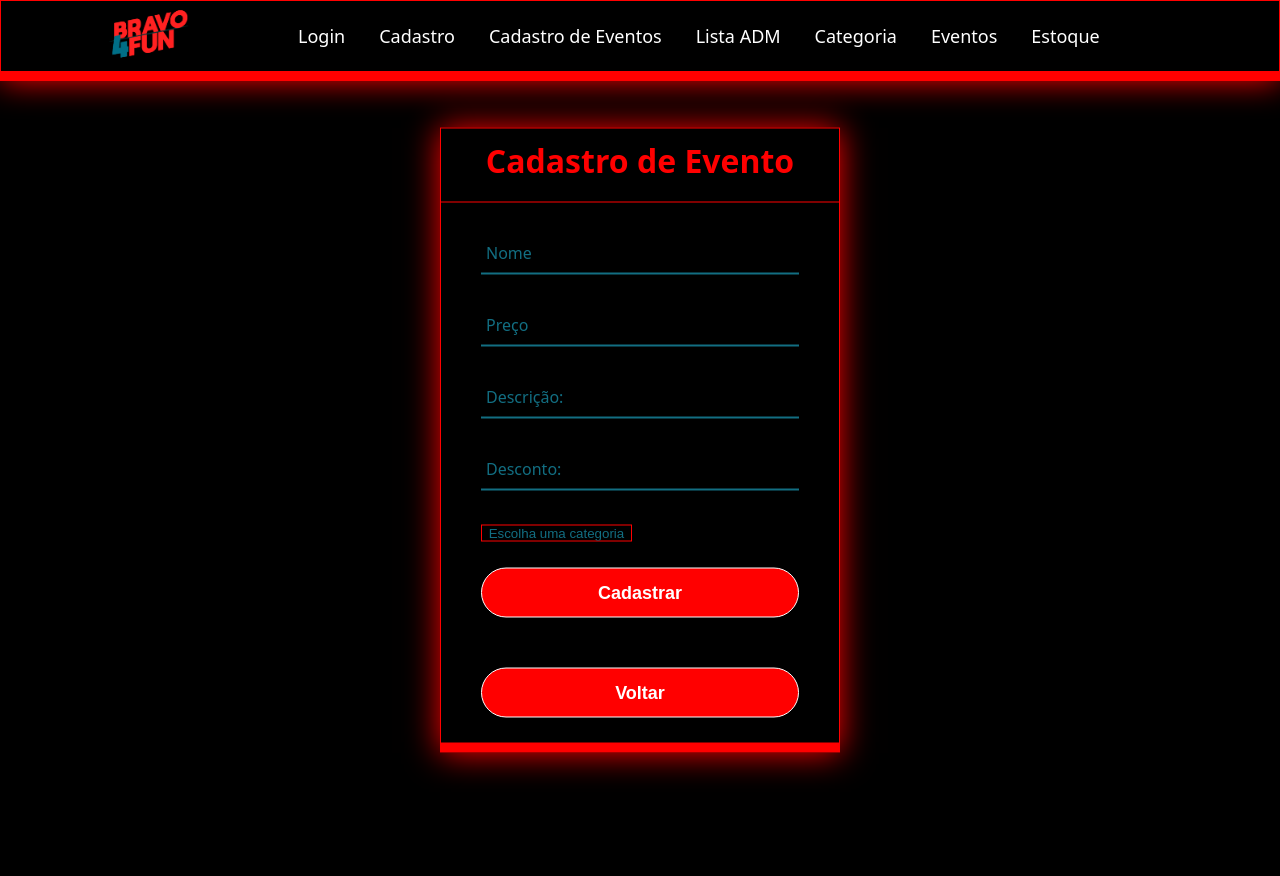
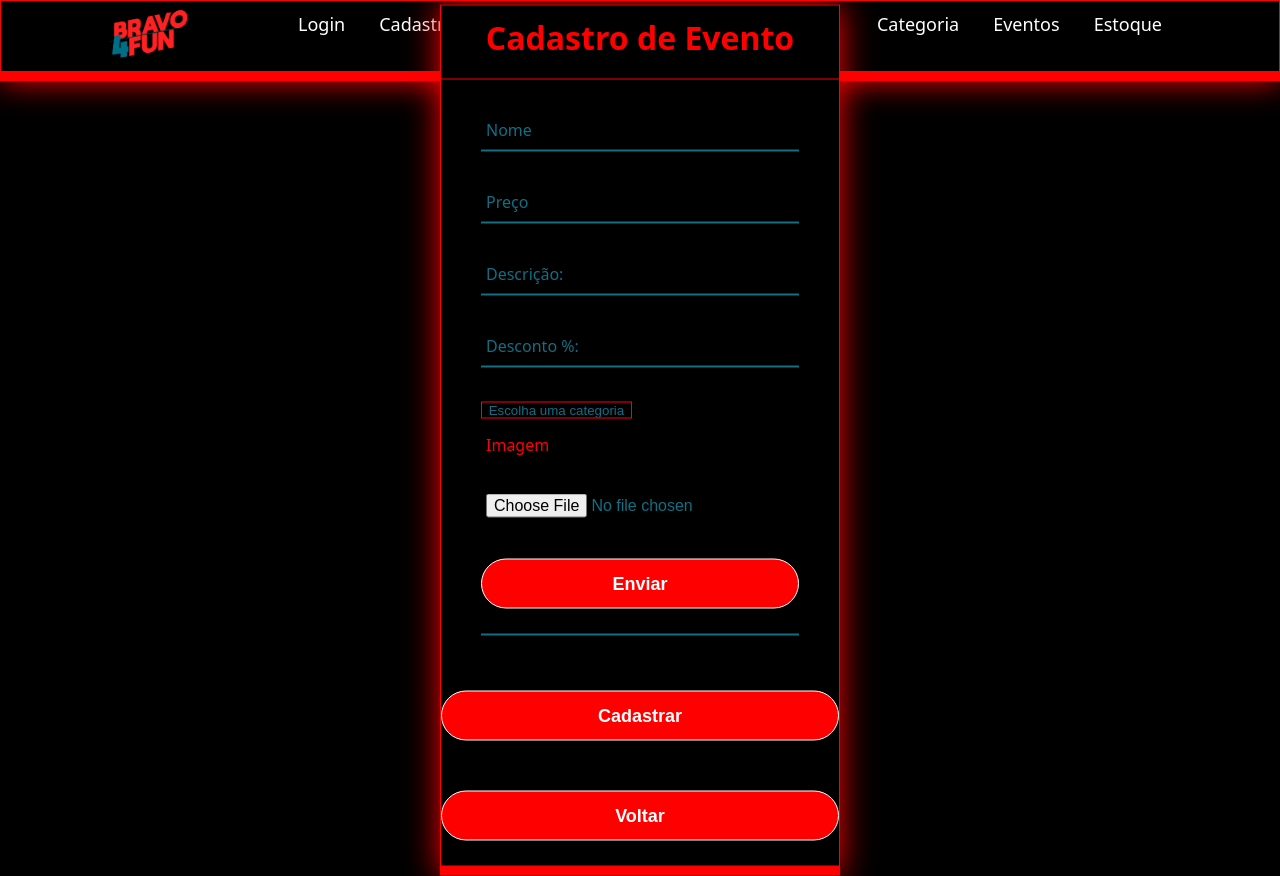
Before and after one commit to JoaoCavalcanteS/PI_2_Semestre, a PHP site: page /cadastroDeProdutos.php?id=1 in a window 1280 px wide. Before the commit the page ends 780 px from the top, so only its background shows below. Run offline with PHP 8.4, Linux system fonts and the light colour scheme; data that the repository does not hold is empty.

Commit message:
Correção de bugs

```diff
--- a/CATEGORIAS/listaCategoria.php
+++ b/CATEGORIAS/listaCategoria.php
@@ -184,6 +184,7 @@
                         <li><a href="../CRUD/login.php">Login</a></li>
                         <li><a href="../CRUD/CadastroAdm.php">Cadastro</a></li>
                         <li><a href="../PRODUTOS/cadastroDeProdutos.php">Cadastro de Eventos</a></li>
+                        <li><a href="../CATEGORIAS/cadastrarCategoria.php">Cadastro de Categorias</a></li>
                         <li><a href="../CRUD/listaradmins.php">Lista ADM</a></li>
                         <li><a href="../CATEGORIAS/listaCategoria.php">Categoria</a></li>
                         <li><a href="../PRODUTOS/listaProdutos.php">Eventos</a></li>
--- a/CRUD/cadastroAdm.php
+++ b/CRUD/cadastroAdm.php
@@ -200,6 +200,7 @@
                         <li><a href="login.php">Login</a></li>
                         <li><a href="CadastroAdm.php">Cadastro</a></li>
                         <li><a href="../PRODUTOS/cadastroDeProdutos.php">Cadastro de Eventos</a></li>
+                        <li><a href="../CATEGORIAS/cadastrarCategoria.php">Cadastro de Categorias</a></li>
                         <li><a href="listaradmins.php">Lista ADM</a></li>
                         <li><a href="../CATEGORIAS/listaCategoria.php">Categoria</a></li>
                         <li><a href="../PRODUTOS/listaProdutos.php">Eventos</a></li>
--- a/CRUD/listaradmins.php
+++ b/CRUD/listaradmins.php
@@ -186,6 +186,7 @@
                             <li><a href="login.php">Login</a></li>
                             <li><a href="CadastroAdm.php">Cadastro</a></li>
                             <li><a href="../PRODUTOS/cadastroDeProdutos.php">Cadastro de Eventos</a></li>
+                            <li><a href="../CATEGORIAS/cadastrarCategoria.php">Cadastro de Categorias</a></li>
                             <li><a href="listaradmins.php">Lista ADM</a></li>
                             <li><a href="../CATEGORIAS/listaCategoria.php">Categoria</a></li>
                             <li><a href="../PRODUTOS/listaProdutos.php">Eventos</a></li>
--- a/ESTOQUE/estoque.php
+++ b/ESTOQUE/estoque.php
@@ -186,6 +186,7 @@
                         <li><a href="../CRUD/login.php">Login</a></li>
                         <li><a href="../CRUD/CadastroAdm.php">Cadastro</a></li>
                         <li><a href="../PRODUTOS/cadastroDeProdutos.php">Cadastro de Eventos</a></li>
+                        <li><a href="../CATEGORIAS/cadastrarCategoria.php">Cadastro de Categorias</a></li>
                         <li><a href="../CRUD/listaradmins.php">Lista ADM</a></li>
                         <li><a href="../CATEGORIAS/listaCategoria.php">Categoria</a></li>
                         <li><a href="../PRODUTOS/listaProdutos.php">Eventos</a></li>
--- a/PRODUTOS/cadastroDeProdutos.php
+++ b/PRODUTOS/cadastroDeProdutos.php
@@ -268,7 +268,8 @@
                     <ul class="links">
                         <li><a href="../CRUD/login.php">Login</a></li>
                         <li><a href="../CRUD/CadastroAdm.php">Cadastro</a></li>
-                        <li><a href="..cadastroDeProdutos.php">Cadastro de Eventos</a></li>
+                        <li><a href="../PRODUTOS/cadastroDeProdutos.php">Cadastro de Eventos</a></li>
+                        <li><a href="../CATEGORIAS/cadastrarCategoria.php">Cadastro de Categorias</a></li>
                         <li><a href="../CRUD/listaradmins.php">Lista ADM</a></li>
                         <li><a href="../CATEGORIAS/listaCategoria.php">Categoria</a></li>
                         <li><a href="listaProdutos.php">Eventos</a></li>
@@ -295,7 +296,7 @@
                 </div>
                 <div class="cadastro">
                     <input type="text" required name="descont">
-                    <label>Desconto:</label>
+                    <label>Desconto %:</label>
                 </div>
                 <div>
                     <div class="selec">
@@ -316,7 +317,18 @@
                             }
                             ?>
                         </select>
+
                     </div>
+                    <div class="cadastro">
+                    <form method="post" action="upload.php" enctype="multipart/form-data">
+                    <br>
+                    Selecione a imagem :
+                    <input type="file" name="imagem">
+                    <p>
+                    <input type="submit" value="Enviar">
+                </form>
+                    <label>Imagem</label>
+                </div>
                 </div>
                 <input type="submit" value="Cadastrar">
                 <a href="../PRODUTOS/listaProdutos.php"><input type="button" value="Voltar"></a>
```
Also changed, not shown: PRODUTOS/listaProdutos.php (+4 -3 lines), uploud/uploud.php (renamed from uploud/uploud.html).
